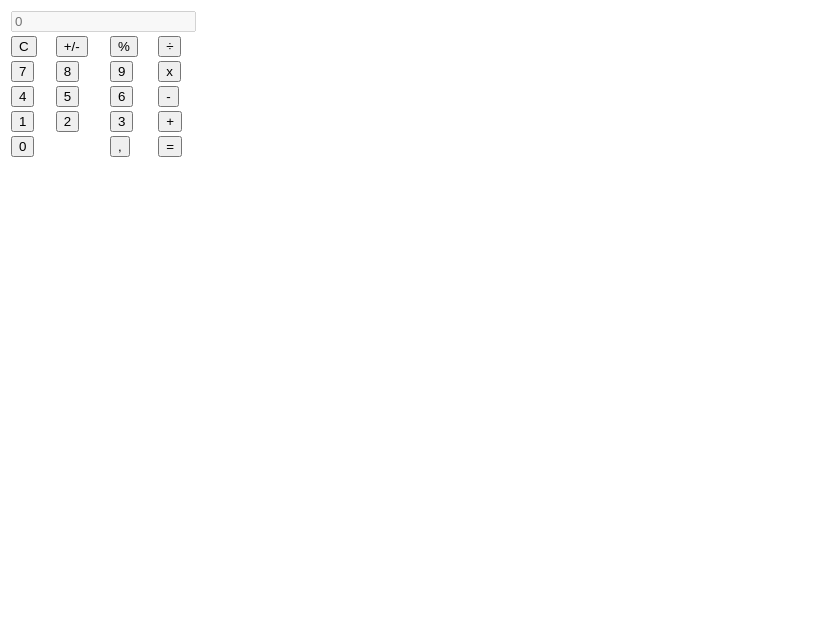
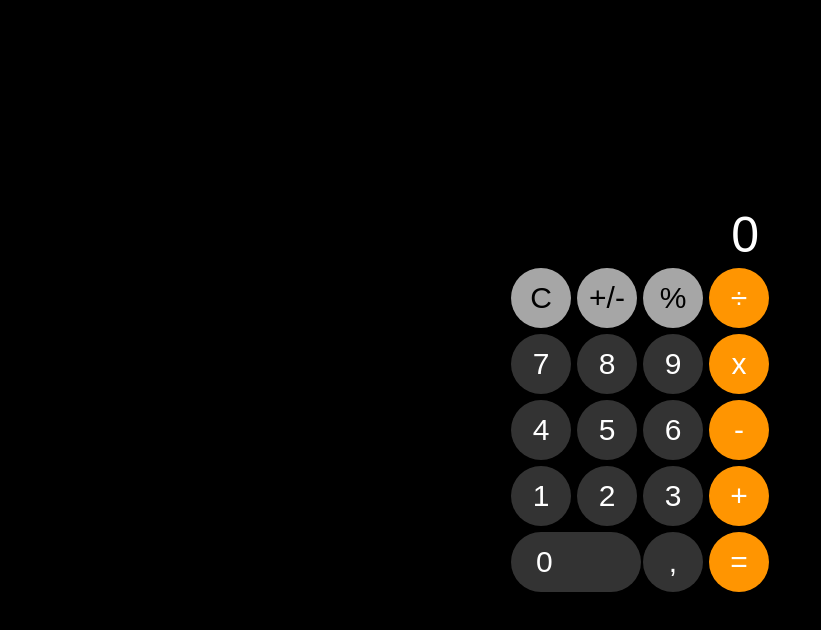
Before and after one commit to scheffer1/Calculadora-JavaScript, a plain HTML site: page index.html in a window 1280 px wide. Shown: the whole page, without its empty margins (0-821 px from the left). Drawn offline with Linux system fonts and the light colour scheme; the site is published under a folder, as on GitHub Pages, so addresses that start at the root find nothing.

Commit message:
Corrigido bugs

```diff
--- a/index.html
+++ b/index.html
@@ -6,7 +6,7 @@
   <meta name="viewport" content="width=device-width, initial-scale=1.0">
   <meta http-equiv="X-UA-Compatible" content="ie=edge">
   <title>Calculadora</title>
-  <link rel="stylesheet" href="/assets/style.css">
+  <link rel="stylesheet" href="assets/style.css">
 </head>
 
 <body>
@@ -88,5 +88,5 @@
   </table>
 
 </body>
-<script src="/assets/app.js"></script>
+<script src="assets/app.js"></script>
 </html>
```
